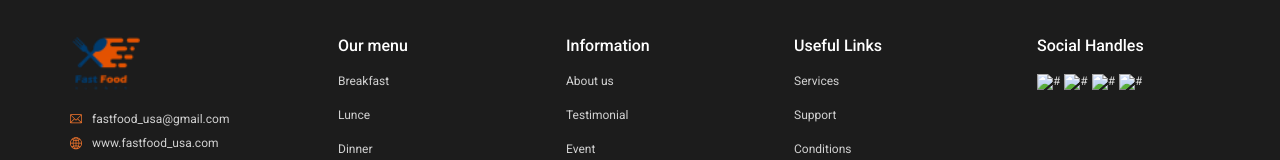
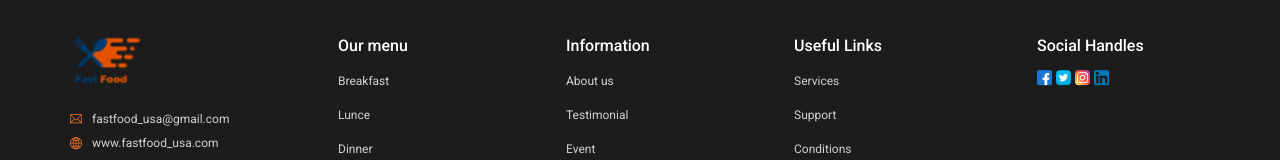
Before and after one commit to Vyach4iv4/Burger-Landing, a plain HTML site: page index.html in a window 1280 px wide. Shown: the part 3650-3810 px from the top of the page. Drawn offline with Linux system fonts and the light colour scheme; the site is published under a folder, as on GitHub Pages, so addresses that start at the root find nothing.

Commit message:
Update index.html

```diff
--- a/index.html
+++ b/index.html
@@ -168,10 +168,10 @@
             <div class="footer__socials">
                 <p class="footer__title">Social Handles</p>
                 <div class="footer__socials-icons">
-                    <a class="footer__social-icon" href="#"><img src="/images/icons/socials/facebook.png" alt="#"></a>
-                    <a class="footer__social-icon" href="#"><img src="/images/icons/socials/twitter.png" alt="#"></a>
-                    <a class="footer__social-icon" href="#"><img src="/images/icons/socials/instagram.png" alt="#"></a>
-                    <a class="footer__social-icon" href="#"><img src="/images/icons/socials/linkedin.png" alt="#"></a>
+                    <a class="footer__social-icon" href="#"><img src="images/icons/socials/facebook.png" alt="#"></a>
+                    <a class="footer__social-icon" href="#"><img src="images/icons/socials/twitter.png" alt="#"></a>
+                    <a class="footer__social-icon" href="#"><img src="images/icons/socials/instagram.png" alt="#"></a>
+                    <a class="footer__social-icon" href="#"><img src="images/icons/socials/linkedin.png" alt="#"></a>
                 </div>
             </div>
         </div>
```
